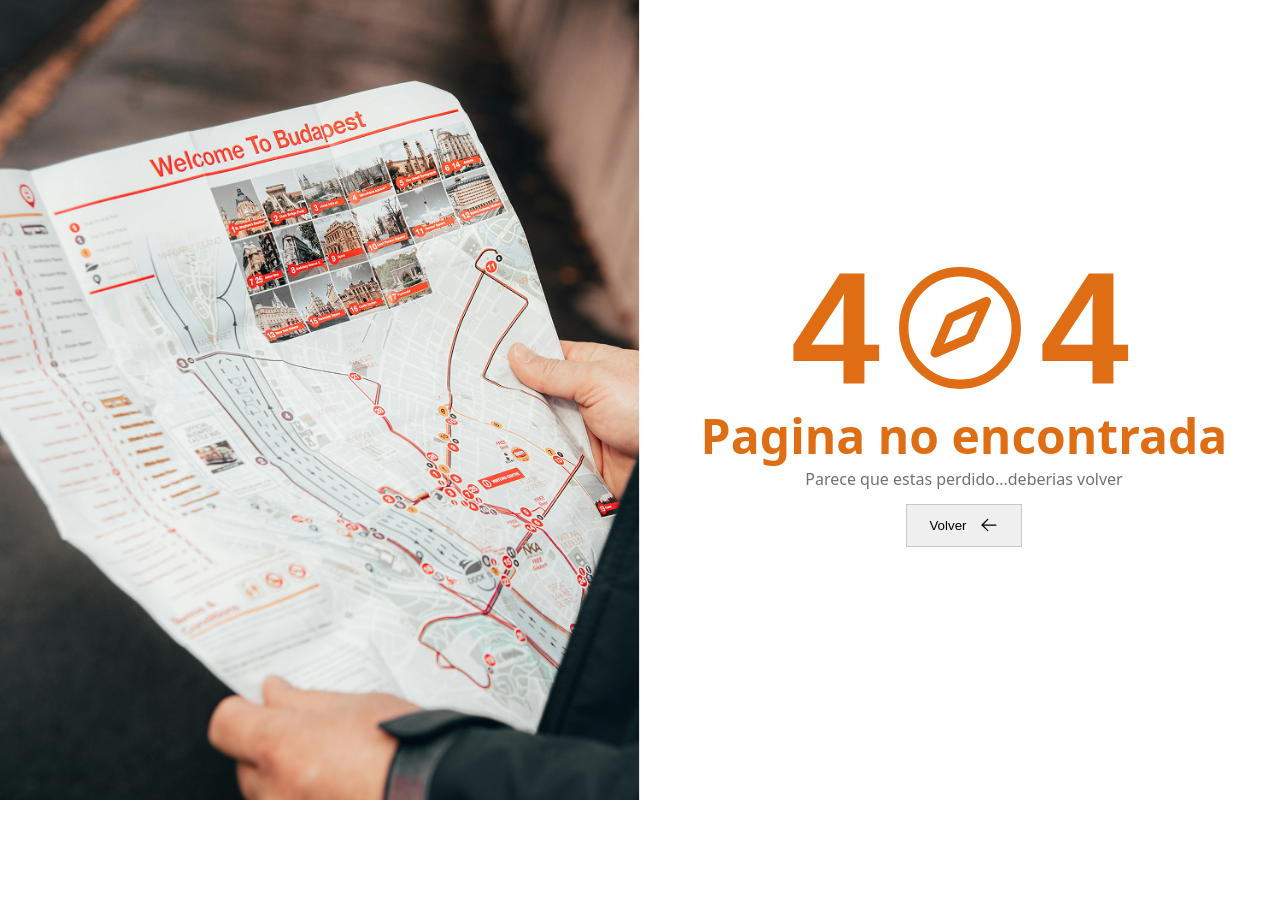
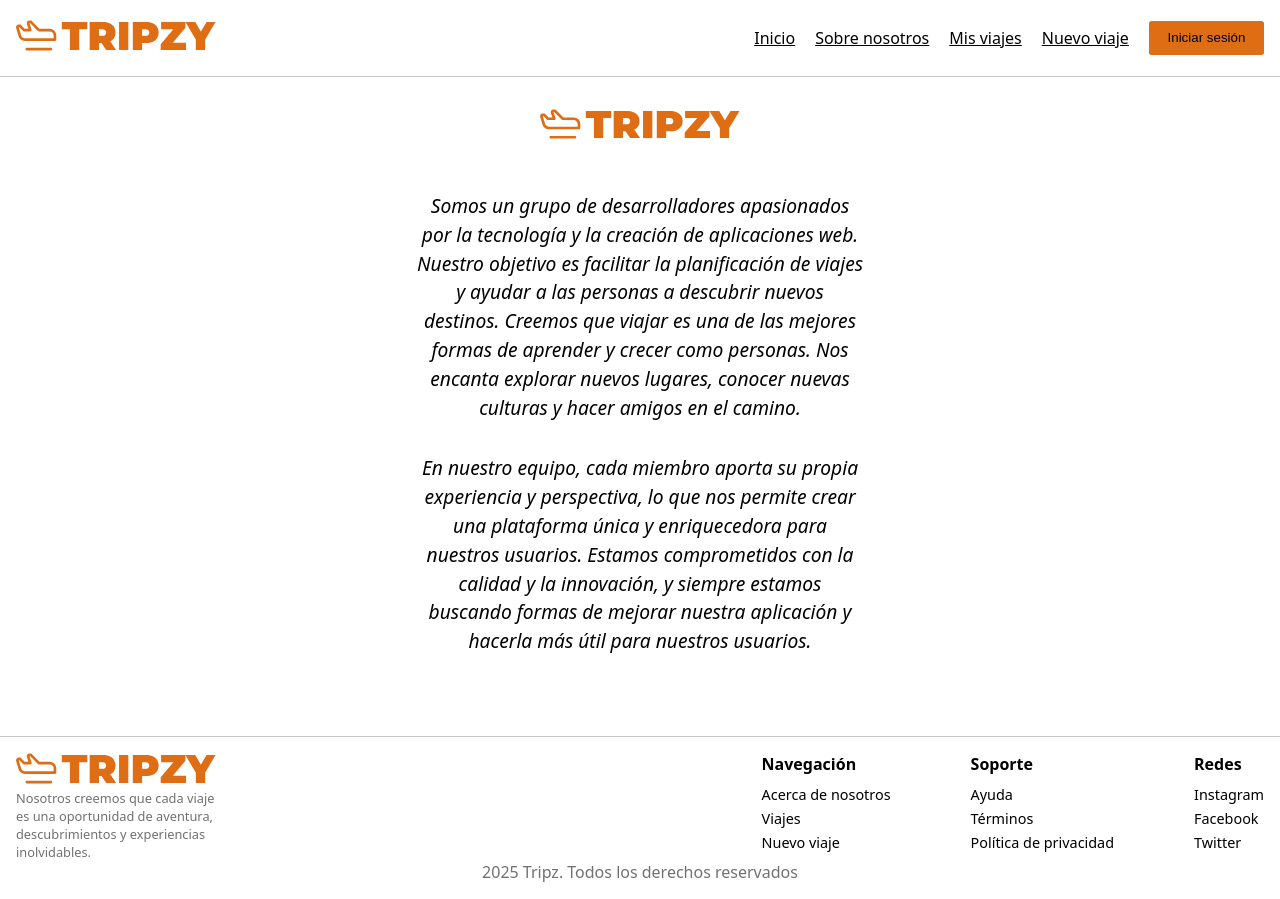
Before and after one commit to FedericoLuna01/tripzy, a React (Vite) app: page /aboutUs in a window 1280 px wide. Before the commit the page ends 800 px from the top, so only its background shows below. Built offline with nearby package versions, Linux system fonts and the light colour scheme.

Commit message:
feat: add About Us page and update navigation links in footer and header

```diff
--- a/src/App.jsx
+++ b/src/App.jsx
@@ -10,6 +10,7 @@ import Profile from "./routes/profile/profile";
 import Trip from "./routes/trip/trip";
 import { Toaster } from "react-hot-toast";
 import { TripMembers } from "./routes/trip-members/trip-members";
+import AboutUs from "./components/about-us/about-us";
 
 function App() {
   return (
@@ -26,6 +27,7 @@ function App() {
           <Route path="/profile" element={<Profile />} />
           <Route path="/trip/:id" element={<Trip />} />
           <Route path="/trip/:id/members" element={<TripMembers />} />
+          <Route path="/aboutUs" element={<AboutUs />} />
         </Route>
       </Routes>
     </BrowserRouter>
--- /dev/null
+++ b/src/components/about-us/about-us.css
@@ -0,0 +1,36 @@
+@import url("../../variables.css");
+
+.container-aboutUs {
+  display: flex;
+  justify-content: center;
+  align-items: center;
+  flex-direction: column;
+  padding: 2rem 0;
+}
+
+.title-aboutUs {
+  font-weight: bold;
+  margin-bottom: 1rem;
+}
+.title-aboutUs h2 {
+  font-size: 2.5em;
+}
+
+.content-aboutUs {
+  width: 40%;
+  display: flex;
+  justify-content: center;
+  align-items: center;
+  flex-direction: column;
+  gap: 1rem;
+  padding: 2rem;
+  background-color: var(--color-background);
+}
+.content-aboutUs p {
+  font-size: 1.2rem;
+  line-height: 1.5;
+  margin-bottom: 1rem;
+  text-align: center;
+  color: var(--color-text);
+  font-style: italic;
+}
--- /dev/null
+++ b/src/components/about-us/about-us.jsx
@@ -0,0 +1,32 @@
+import React from "react";
+import "./about-us.css";
+import Logo from "../ui/logo/logo";
+
+const AboutUs = () => {
+  return (
+    <div className="container-aboutUs">
+      <div className="title-aboutUs">
+        <Logo />
+      </div>
+      <div className="content-aboutUs">
+        <p>
+          Somos un grupo de desarrolladores apasionados por la tecnología y la
+          creación de aplicaciones web. Nuestro objetivo es facilitar la
+          planificación de viajes y ayudar a las personas a descubrir nuevos
+          destinos. Creemos que viajar es una de las mejores formas de aprender
+          y crecer como personas. Nos encanta explorar nuevos lugares, conocer
+          nuevas culturas y hacer amigos en el camino.
+        </p>
+        <p>
+          En nuestro equipo, cada miembro aporta su propia experiencia y
+          perspectiva, lo que nos permite crear una plataforma única y
+          enriquecedora para nuestros usuarios. Estamos comprometidos con la
+          calidad y la innovación, y siempre estamos buscando formas de mejorar
+          nuestra aplicación y hacerla más útil para nuestros usuarios.
+        </p>
+      </div>
+    </div>
+  );
+};
+
+export default AboutUs;
--- a/src/components/footer/footer.jsx
+++ b/src/components/footer/footer.jsx
@@ -1,7 +1,23 @@
 import "./footer.css";
 import Logo from "../ui/logo/logo";
+import { NavLink } from "react-router";
 
 const Footer = () => {
+  const NAVLINKFOOTER = [
+    {
+      name: "Acerca de nosotros",
+      to: "/aboutUs",
+    },
+    {
+      name: "Viajes",
+      to: "/trips",
+    },
+    {
+      name: "Nuevo viaje",
+      to: "/new-trip",
+    },
+  ];
+
   return (
     <footer>
       <div className="container footer-container">
@@ -16,9 +32,11 @@ const Footer = () => {
           <div className="links-container">
             <div className="links">
               <p>Navegación</p>
-              <a href="#">Sobre nosotros</a>
-              <a href="#">Planes</a>
-              <a href="#">Viajes</a>
+              {NAVLINKFOOTER.map(({ to, name }) => (
+                <NavLink key={name} to={to}>
+                  {name}
+                </NavLink>
+              ))}
             </div>
             <div className="links">
               <p>Soporte</p>
--- a/src/components/header/header.css
+++ b/src/components/header/header.css
@@ -20,3 +20,7 @@ header {
   gap: 20px;
   align-items: center;
 }
+
+.botonP {
+  text-decoration: none;
+}
--- a/src/components/header/header.jsx
+++ b/src/components/header/header.jsx
@@ -3,11 +3,14 @@ import Logo from "../ui/logo/logo";
 import "./header.css";
 import { NavLink } from "react-router";
 
-const Header = () => {
-  const NAV_LINKS = [
+export const NAV_LINKS = [
   {
     name: "Inicio",
     to: "/",
+  },
+  {
+    name: "Sobre nosotros",
+    to: "/aboutUs",
   },
   {
     name: "Mis viajes",
@@ -19,6 +22,7 @@ const Header = () => {
   },
 ];
 
+const Header = () => {
   return (
     <header className="border-b">
       <div className="container-header container">
@@ -29,7 +33,7 @@ const Header = () => {
               {name}
             </NavLink>
           ))}
-          <NavLink to="/login">
+          <NavLink className="botonP" to="/login">
             <button className="button button-primary">Iniciar sesión</button>
           </NavLink>
         </div>
--- a/src/routes/trip-members/trip-members.css
+++ b/src/routes/trip-members/trip-members.css
@@ -12,19 +12,11 @@
   margin-top: 1em;
 }
 
-.user-card {
+.card-container {
   display: flex;
-  flex-direction: column;
-  align-items: center;
+  margin-top: 1em;
   gap: 1em;
-  padding: 0.6em 1.2em;
-  width: fit-content;
-}
-
-.card-container {
-  display: grid;
-  grid-template-columns: repeat(4, auto);
-  margin-top: 1em;
+  flex-wrap: wrap;
 }
 
 .info-user {
@@ -33,3 +25,13 @@
   flex-direction: row;
   gap: 0.3em;
 }
+
+.column {
+  flex-direction: column;
+  width: fit-content;
+}
+
+.select {
+  padding: 4px;
+  border: 1px solid var(--color-border);
+}
--- a/src/routes/trip-members/trip-members.jsx
+++ b/src/routes/trip-members/trip-members.jsx
@@ -5,6 +5,7 @@ import Avatar from "../../components/avatar/avatar";
 import Input from "../../components/ui/input/input";
 import { Plus, Trash } from "phosphor-react";
 import "./trip-members.css";
+import toast from "react-hot-toast";
 
 export const TripMembers = () => {
   const params = useParams();
@@ -76,7 +77,8 @@ export const TripMembers = () => {
             </div>
           </form>
           <div className="card-container">
-            <div className="card user-card no-shadow">
+            {new Array(4).fill(0).map((_, index) => (
+              <div className="card user-card no-shadow column" key={index}>
                 <div className="info-user">
                   <Avatar />
                   <div>
@@ -86,7 +88,7 @@ export const TripMembers = () => {
                 </div>
                 <form action="">
                   <label htmlFor="">Rol</label>
-                <select name="" id="">
+                  <select name="" id="" className="select">
                     <option value="owner">Dueño</option>
                     <option value="admin">Admin</option>
                     <option value="editor">Editor</option>
@@ -96,6 +98,7 @@ export const TripMembers = () => {
                   </button>
                 </form>
               </div>
+            ))}
           </div>
         </div>
       </div>
```
Lines whose indentation alone changed are shown as unchanged.
